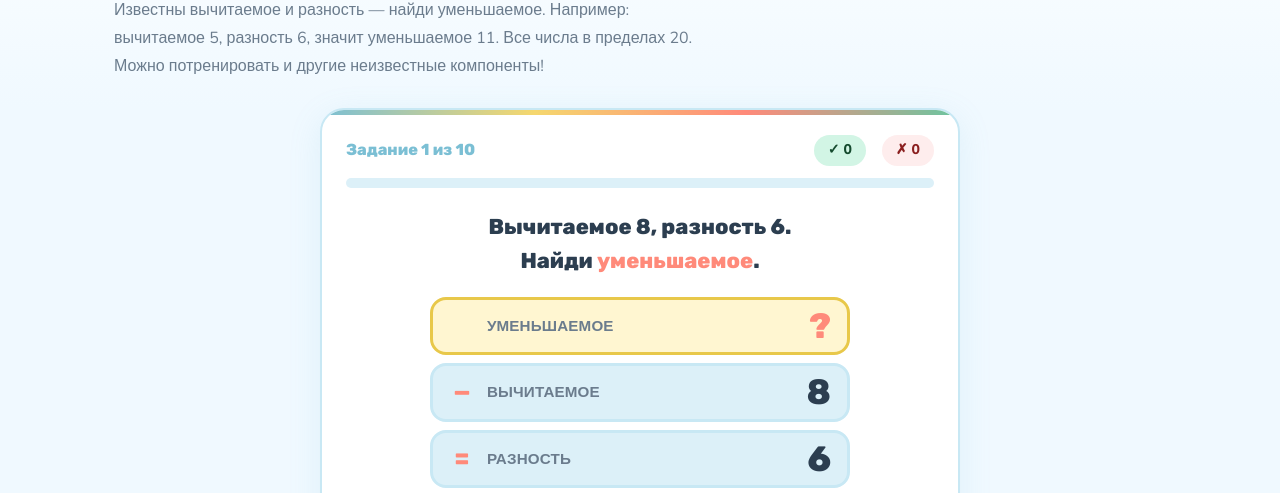
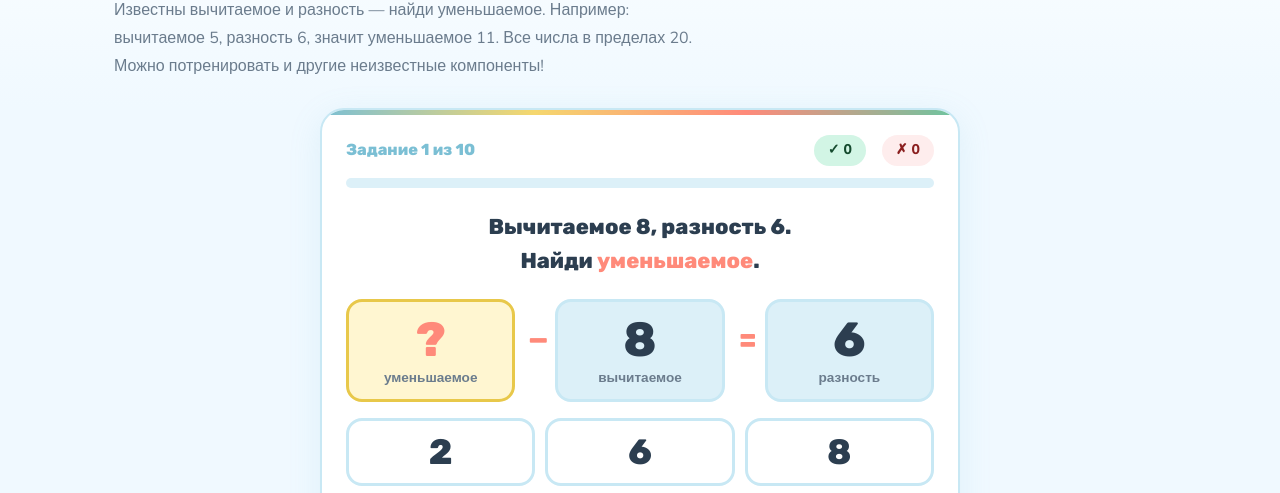
Before and after one commit to denvikadsv-sudo/uspevayka, a plain HTML site: page game-minuend.html in a window 1280 px wide. Both pictures are taken after a click on the button "▶ Играть: найди уменьшаемое". Shown: the part 239-732 px from the top of the page. Drawn offline with nearby package versions, Linux system fonts and the light colour scheme.

Commit message:
Найди уменьшаемое: на широких экранах и в горизонтальном положении телефона пример одной строкой (#42)
От 600 px карточки идут в строку со знаками − и = между ними, уже — столбиком.


Claude-Session: https://claude.ai/code/session_013NZgc21fMMowcHqb41kSNE

Co-authored-by: Claude <noreply@anthropic.com>

```diff
--- a/game-minuend.html
+++ b/game-minuend.html
@@ -150,6 +150,15 @@
     .mn-card--done { background: #d2f5e5; border-color: var(--green); }
     .mn-card--done .mn-card__num { color: #154a2e; }
     .mn-card--reveal { background: #FFF6D1; border-color: var(--yellow-dark); }
+    /* Широкие экраны и телефон «на боку»: пример одной строкой — ? − 5 = 6 (знаки стоят между карточками) */
+    @media (min-width: 600px) {
+      .mn-eq { flex-direction: row; justify-content: center; align-items: stretch; gap: 40px; max-width: none; margin: 16px auto 10px; }
+      .mn-card { position: relative; flex: 1 1 0; max-width: 170px; flex-direction: column; justify-content: center; gap: 0; text-align: center; padding: 10px 6px 10px; }
+      .mn-card::before { position: absolute; left: -40px; top: 10px; width: 40px; height: 3.45rem; display: flex; align-items: center; justify-content: center; font-size: 2rem; }
+      .mn-card[data-op=""]::before { display: none; }
+      .mn-card__num { order: 0; min-width: 0; text-align: center; font-size: 3rem; }
+      .mn-card__lbl { order: 1; flex: none; font-size: .85rem; letter-spacing: 0; text-transform: none; }
+    }
     .mn-choices { display: grid; grid-template-columns: repeat(3, 1fr); gap: 10px; margin: 16px 0 6px; }
     .mn-choice { min-height: 68px; padding: 8px 0; border-radius: 16px; border: 3px solid var(--sky-light); background: #fff; font-family: 'Rubik', sans-serif; font-size: clamp(1.6rem, 7vw, 2.2rem); font-weight: 800; color: var(--ink); cursor: pointer; transition: transform .15s, border-color .15s, background .15s, opacity .2s; }
     .mn-choice:hover:not(:disabled) { border-color: var(--sky); background: var(--sky-pale); transform: translateY(-2px); }
```
